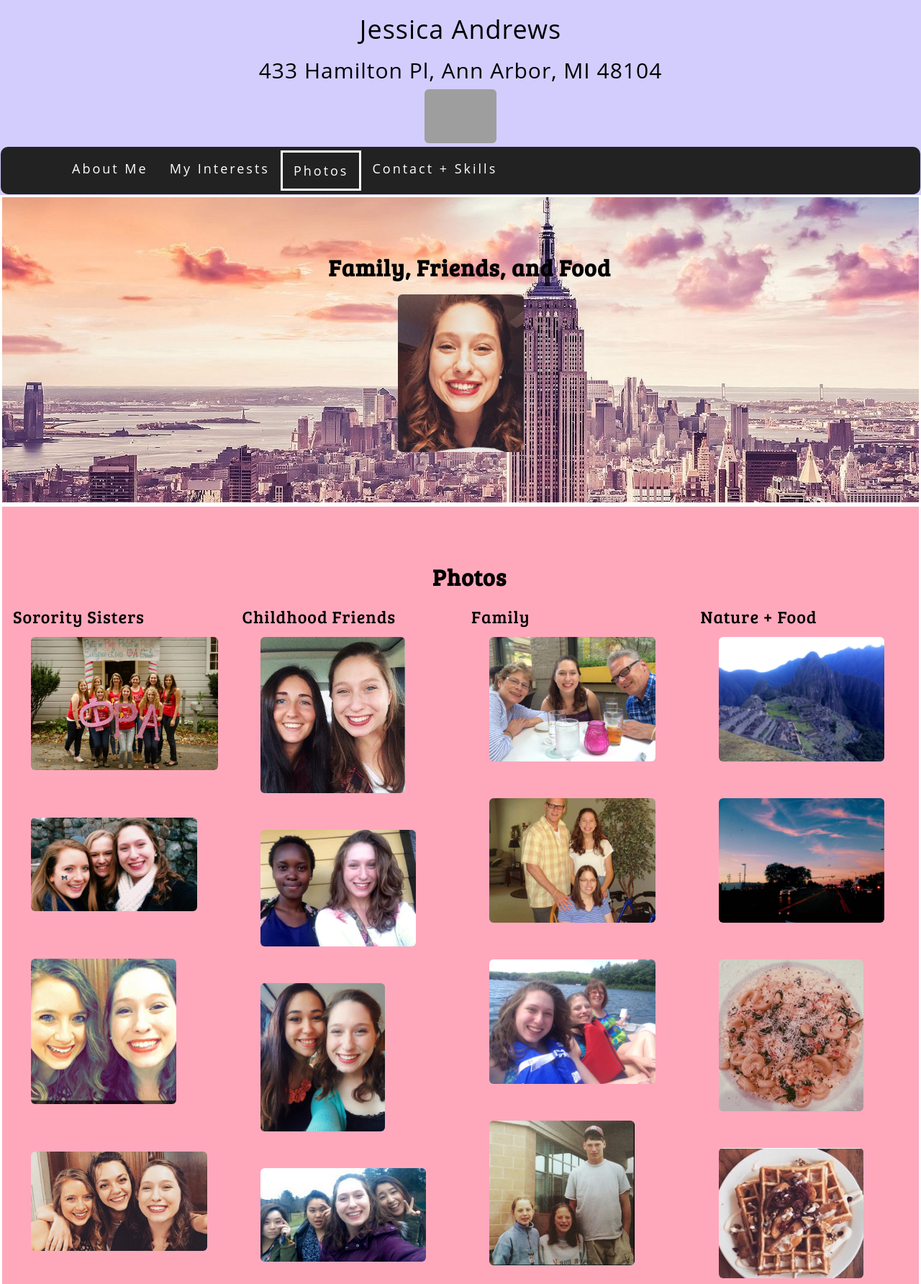
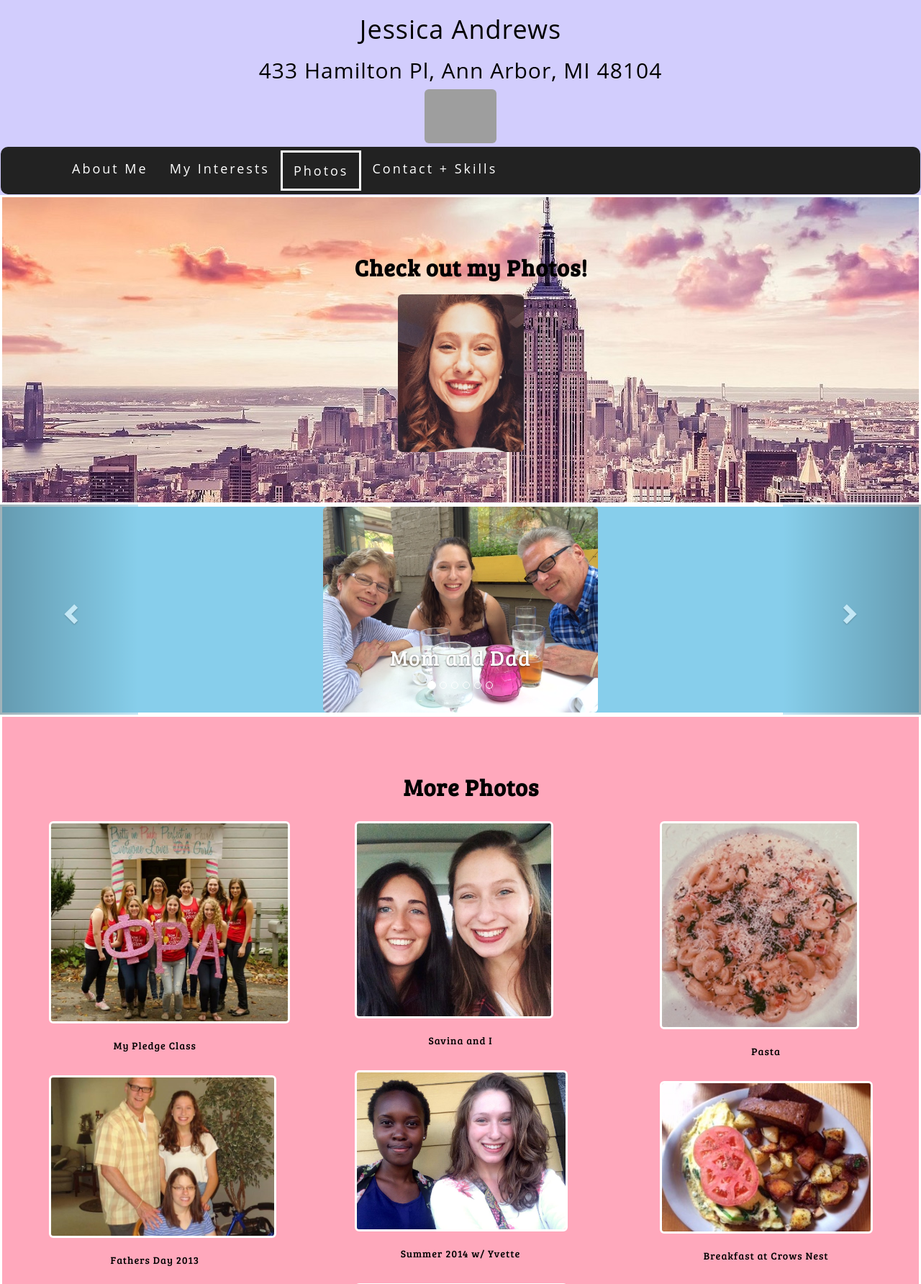
Before and after one commit to Jessica0028/jessicaportfolio, a Python web app: template templates/photo.html in a window 1280 px wide. Shown: the top 1784 px of the page at 72% size. Run offline with Jinja, Linux system fonts and the light colour scheme; the template is opened without the code that fills it, so the values that code supplies are empty; some libraries are stand-ins or nearby versions; grey boxes are pictures that could not be loaded.

Commit message:
photo and base html file
added photo carousel and photo captions and a back to top page link in
base html file

```diff
--- a/static/style.css
+++ b/static/style.css
@@ -27,11 +27,30 @@
   .active {
     border: solid white 3px;
   }
+
+  .carousel-inner {
+    background-color: SkyBlue;
+  }
+
+  .carousel-inner > .item > img,
+  .carousel-inner > .item > a > img {
+      width: 30%;
+      margin: auto;
+  }
+  .carousel-control.left, .carousel-control.right {
+    background-color: SkyBlue !important;
+  }
+
+  .carousel-caption {
+    color: solid black !important;
+  }
+
   p {font-size: 24px;
     text-align: center;}
   .margin {margin-bottom: 20px;
     margin-top: 10px;
-    margin-left: 25px;}
+    margin-left: 30px;
+  }
   .container-fluid {
       padding-top: 70px;
       padding-bottom: 70px;
@@ -83,8 +102,10 @@
   .navbar-nav  li a:hover {
       color: SkyBlue !important;
   }
-  .col-md-3 img:hover {
+
+  .col-md-4 img {
     border: solid white 3px;
+    margin-left: 50px;
   }
   .container-fluid {
       border: solid white 3px;
@@ -92,6 +113,19 @@
   .navbar-toggle {
       float: left;
   }
+  .button {
+    background-color: #FFA8BC;
+    border: solid black 2px;
+    border-radius: 10px;
+    color: black;
+    padding: 10px 25px;
+    text-align: center;
+    text-decoration: none;
+    display: inline-block;
+    font-size: 16px;
+   /* margin: 4px 2px;*/
+    cursor: pointer;
+}
   p{
      text-align: justify;
      text-justify: inter-word;
@@ -104,9 +138,12 @@
     display: block;
   }
 
-  @media only screen and (min-width: 320px) and (max-width:600px) {
+  @media only screen and (min-width: 320px) and (max-width:720px) {
     .container-fluid{
       border: solid black 3px;
+   }
+   .carousel-caption{
+    display:none;
    }
  }
 
--- a/templates/base.html
+++ b/templates/base.html
@@ -1,6 +1,7 @@
 <!DOCTYPE html>
 <html lang="en">
 <head>
+  <a name="top"></a>
   <meta charset="utf-8">
   <meta name="viewport" content="width=device-width, initial-scale=1">
   <link rel="stylesheet" href="http://maxcdn.bootstrapcdn.com/bootstrap/3.3.6/css/bootstrap.min.css">
@@ -56,6 +57,7 @@
     <a href="https://www.facebook.com/softballchica9942" target="_blank"><i class="fa fa-facebook-square"></i></a>
     <a href="https://www.instagram.com/jessickaa245/" target="_blank"><i class= "fa fa-instagram"></i></a>
     <h2> &copy; Jessica Andrews, 2016 </h2>
+    <a href="#top" class="button">Back to Top</a>
   </footer>
 </body>
 </html>
--- a/templates/index.html
+++ b/templates/index.html
@@ -14,11 +14,11 @@
   <h3 class="margin">Some Facts About Me</h3><br>
   <div class="row">
     <div class="col-md-6">
-      <p>I attend the University of Michigan- Ann Arbor where I study Information Science. My favorite things about Ann Arbor are Football Saturdays, the fall time, and the school spirit.  </p>
+      <p>I attend the University of Michigan- Ann Arbor I recently just got admitted to the School of Information for next Fall 2016 where I will a pursue a Bacehlor of Science in Information. My favorite things about Ann Arbor are Football Saturdays, the fall time, and the school spirit.  </p>
       <img src="static/umich.jpg" class="img-responsive img-rounded corners margin" style="width:80%" alt="umich">
     </div>
     <div class="col-md-6">
-      <p>I'm seriously addicted to coffee. Very rarely will I go a day without at least one cup of coffee. My favorite coffee shop is Biggby Coffee, however I enjoy Starbucks too!</p>
+      <p>I'm seriously addicted to coffee. I started drinking it when I was 16 and since I came to college my addiction has increased. Very rarely will I go a day without at least one(or two) cups of coffee. My favorite coffee shop is Biggby Coffee, however I enjoy Starbucks and Espresso Royale too!</p>
       <img src="static/coffee.jpg" class="img-responsive img-rounded corners margin" style="width:75%" alt="coffee">
     </div>
   </div>
--- a/templates/photo.html
+++ b/templates/photo.html
@@ -7,39 +7,91 @@
 
 {% block content %}
 <div class="container-fluid photo-2 text-center">
-	<h3 class="margin">Family, Friends, and Food</h3>
+	<h3 class="margin">Check out my Photos!</h3>
   		<img src="static/me.jpg" class="img-responsive img-rounded corners" style="display:inline" alt="myself" width="175" height="175">
 </div>
+
+<div id="myCarousel" class="carousel slide" data-ride="carousel">
+  <!-- Indicators -->
+  <ol class="carousel-indicators">
+    <li data-target="#myCarousel" data-slide-to="0" class="active"></li>
+    <li data-target="#myCarousel" data-slide-to="1"></li>
+    <li data-target="#myCarousel" data-slide-to="2"></li>
+    <li data-target="#myCarousel" data-slide-to="3"></li>
+    <li data-target="#myCarousel" data-slide-to="4"></li>
+    <li data-target="#myCarousel" data-slide-to="5"></li>
+  </ol>
+
+  <!-- Wrapper for slides -->
+  <div class="carousel-inner" role="listbox">
+    <div class="item active">
+        <img src="static/momdad.jpg" class="img-responsive img-rounded corners margin" alt="momanddad">
+        <div class="carousel-caption">
+        	<h2>Mom and Dad</h2>
+        </div>
+    </div>
+
+    <div class="item">
+        <img src="static/bidnightt.jpg" class="img-responsive img-rounded corners margin" alt="tauclass">
+        <div class="carousel-caption">
+        	<h2>My Pledge Class</h2>
+        </div>
+    </div>
+
+    <div class="item">
+        <img src="static/summer2014.jpg" class="img-responsive img-rounded corners margin" alt="family">
+        <div class="carousel-caption">
+        	<h2>Summer 2014</h2>
+        </div>
+    </div>
+
+    <div class="item">
+        <img src="static/tailgate.jpg" class="img-responsive img-rounded corners margin" alt="tailgate">
+        <div class="carousel-caption">
+        	<h2>Tailgate 2015</h2>
+        </div>
+    </div>
+
+    <div class="item">
+        <img src="static/peru.jpg" class="img-responsive img-rounded corners margin" alt="machupicchu">
+        <div class="carousel-caption">
+        	<h2>Machu Picchu</h2>
+        </div>
+    </div>
+  </div>
+
+  <!-- Left and right controls -->
+  <a class="left carousel-control" href="#myCarousel" role="button" data-slide="prev">
+    <span class="glyphicon glyphicon-chevron-left" aria-hidden="true"></span>
+    <span class="sr-only">Previous</span>
+  </a>
+  <a class="right carousel-control" href="#myCarousel" role="button" data-slide="next">
+    <span class="glyphicon glyphicon-chevron-right" aria-hidden="true"></span>
+    <span class="sr-only">Next</span>
+  </a>
+</div>
+
 <div class="container-fluid interestsandphoto-5 text-center">
-  <h3 class="margin">Photos</h3>
+  <h3 class="margin">More Photos</h3>
     <div class="row">
-      <div class="col-md-3">
-      <p>Sorority Sisters<p>
-      	<img src="static/tau.jpg" class="img-responsive img-rounded corners margin" style="width:90%" alt="tau"><br>
-		<img src="static/tailgatee.jpg" class="img-responsive img-rounded corners margin" style="width:80%" alt="tailgate"><br>
-		<img src="static/emilyandjess.jpg" class="img-responsive img-rounded corners margin" style="width:70%" alt="bidnight"><br>
-		<img src="static/friends.jpg" class="img-responsive img-rounded corners margin" style="width:85%"alt="friends"><br>
+      <div class="col-md-4">
+      	<img src="static/tau.jpg" class="img-responsive img-rounded corners margin" style="width:85%" alt="tau"> <figcaption>My Pledge Class</figcaption><br>
+		<img src="static/dadandsarah.jpg" class="img-responsive img-rounded corners margin" style="width:80%" alt="fathersday"><figcaption>Fathers Day 2013</figcaption><br>
+		<img src="static/mypic.jpg" class="img-responsive img-rounded corners margin" style="width:90%" alt="bidnight"><figcaption>Emily and I</figcaption><br>
+		<img src="static/friends.jpg" class="img-responsive img-rounded corners margin" style="width:90%"alt="friends"><figcaption>Emily, Eni, and I</figcaption><br>
 	 </div>
-	 <div class="col-md-3">
-	 <p>Childhood Friends</p>
-	   <img src="static/savinajess.jpg" class="img-responsive img-rounded corners margin" style="width:70%" alt="savinandjess"><br>
-	   <img src="static/yvettejess.jpg" class="img-responsive img-rounded corners margin" style="width:75% " alt="yvetteandjessica"><br>
-	   <img src="static/kaitjess.jpg" class="img-responsive img-rounded corners margin" style="width:60%" alt="kaitlynnandjess"><br>
-	   <img src="static/all.jpg" class="img-responsive img-rounded corners margin" style="width:80%" alt="elenaandjess">
+	 <div class="col-md-4">
+	   <img src="static/savinajess.jpg" class="img-responsive img-rounded corners margin" style="width:70%" alt="savinandjess"><figcaption>Savina and I</figcaption><br>
+	   <img src="static/yvettejess.jpg" class="img-responsive img-rounded corners margin" style="width:75% " alt="yvetteandjessica"><figcaption>Summer 2014 w/ Yvette</figcaption><br>
+	   <img src="static/kaitjess.jpg" class="img-responsive img-rounded corners margin" style="width:75%" alt="kaitlynnandjess"><figcaption>Summer 2015 w/ Kaitlynn</figcaption><br>
+	   <img src="static/all.jpg" class="img-responsive img-rounded corners margin" style="width:90%" alt="friends"><figcaption>Becca, Kim, Dianne, and I</figcaption>
 	 </div>
-	 <div class="col-md-3">
-	 <p>Family</p>
-	   <img src="static/momdad.jpg" class="img-responsive img-rounded corners margin" style="width:80%"alt="momanddad"><br>
-	   <img src="static/dadandsarah.jpg" class="img-responsive img-rounded corners margin" style="width:80%" alt="fathersday"><br>
-	   <img src="static/summer2014.jpg" class="img-responsive img-rounded corners margin" style="width: 80%" alt="summer"><br>
-	   <img src="static/canada.jpg" class="img-responsive img-rounded corners margin" style="width: 70%" alt="triptocanada"><br>
-	 </div>
-	 <div class="col-md-3">
-	 <p>Nature + Food</p>
-	   <img src="static/peru.jpg" class="img-responsive img-rounded corners margin" style="width:80%" alt="peru"><br>
-	   <img src="static/sky.jpg" class="img-responsive img-rounded corners margin" style="width:80%" alt="sky"><br>
-	   <img src="static/IMG_8141.JPG" class="img-responsive img-rounded corners margin" style="width:70%" alt="pasta"><br>
-	   <img src="static/waffles.jpg" class="img-responsive img-rounded corners margin" style="width:70%" alt="wafflez"><br>
+
+	 <div class="col-md-4">
+	   <img src="static/IMG_8141.JPG" class="img-responsive img-rounded corners margin" style="width:70%" alt="pasta"><figcaption>Pasta</figcaption><br>
+	   <img src="static/IMG_6764.jpg" class="img-responsive img-rounded corners margin" style="width:75% " alt="crowsnest"><figcaption>Breakfast at Crows Nest</figcaption><br>
+	   <img src="static/IMG_8641.jpg" class="img-responsive img-rounded corners margin" style="width:90%" alt="waffles"><figcaption>Waffles at Cafe Zola</figcaption><br>
+	   <img src="static/food.jpg" class="img-responsive img-rounded corners margin" style="width:85%" alt="food"><figcaption>Dinner at Slurping Turtle</figcaption>
 	 </div>
    </div>
 </div>
```
Also changed, not shown: static/IMG_6764.JPG (added), static/IMG_8641.JPG (added), static/canada.jpg, static/dadandsarah.jpg, static/emilyandjess.jpg, static/food.jpg (added), static/kaitjess.jpg, static/mypic.jpg, static/savinajess.jpg, static/tailgate.jpg, static/tau.JPG.
